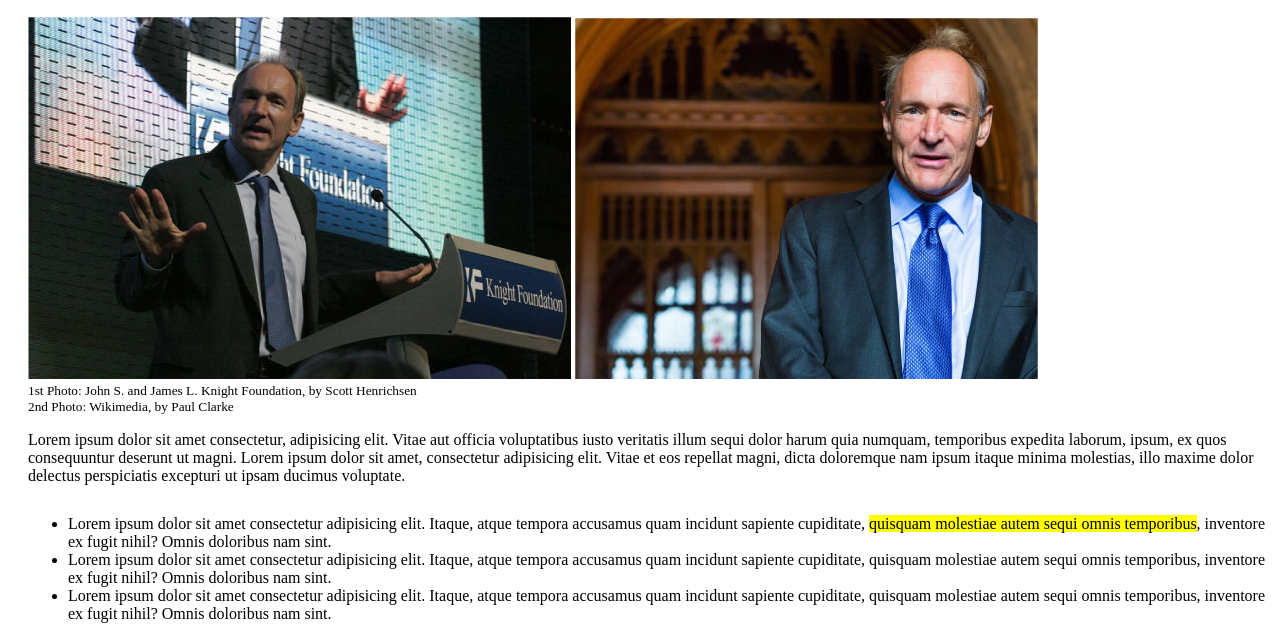
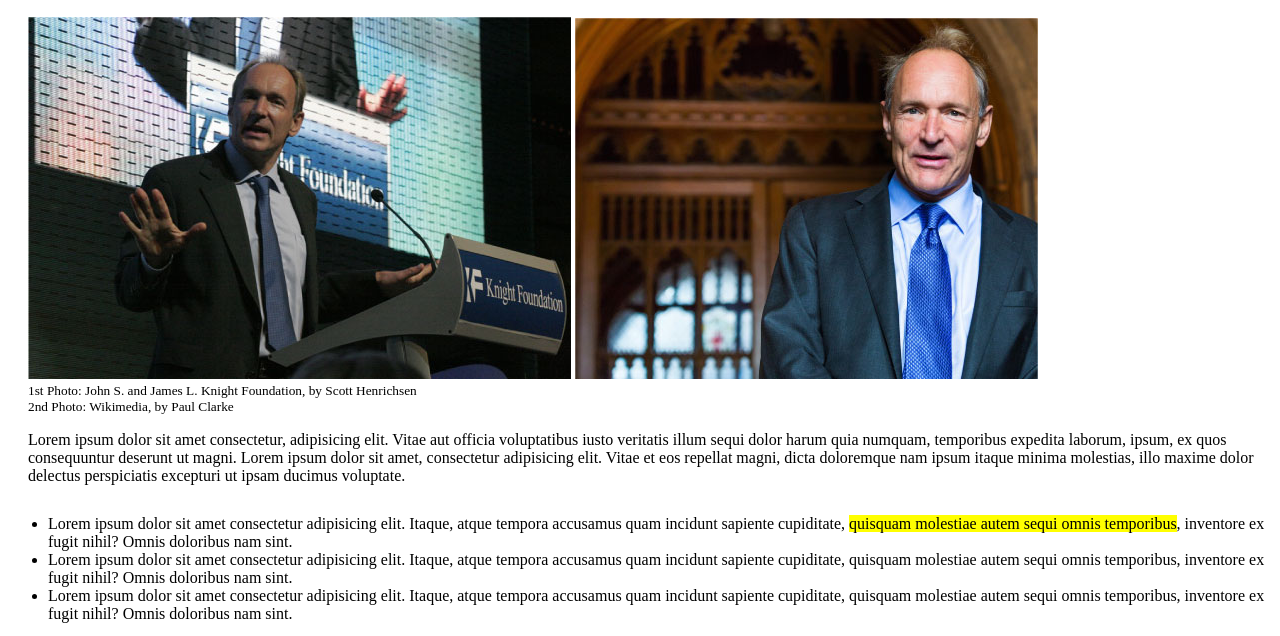
Before and after one commit to claudia13-prog/html-css-booleaner, a plain HTML site: page index.html in a window 1280 px wide. Shown: the part 316-952 px from the top of the page. Drawn offline with Linux system fonts and the light colour scheme.

Commit message:
modified ul padding

```diff
--- a/css/style.css
+++ b/css/style.css
@@ -47,6 +47,10 @@ h1{
     background-color: yellow;
 }
 
+ul{
+    padding-left: 20px;
+}
+
 .space{
     margin-bottom: 30px;
 }
```
